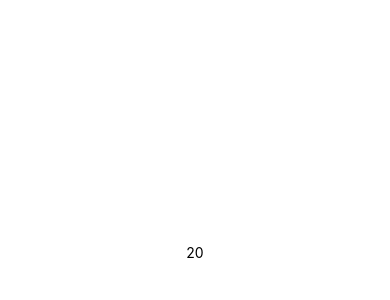
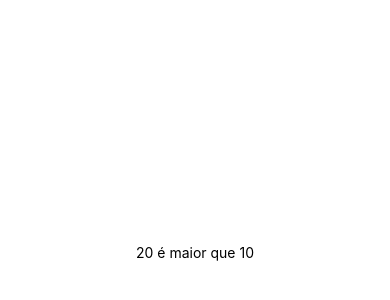
Before and after one commit to gustavoclay/iesb_programacao_dispositivos_moveis, a React Native app in the folder my-app/: screen / in a window 390 px wide. Shown: the part 170-470 px from the top of the page. Built offline with nearby package versions, Linux system fonts and the light colour scheme.

Commit message:
Exercicio MinMax

```diff
--- a/my-app/componentes/MinMax.js
+++ b/my-app/componentes/MinMax.js
@@ -2,15 +2,10 @@ import { Text } from "react-native"
 
 export default function MinMax(props) {
 
-    // const max = props.max;
-    // const min = props.min;
-
     const { min, max } = props;
     console.warn(props);
 
-
-
     return (
-        <Text>{max}</Text>
+        <Text>{max} é maior que {min}</Text>
     )
 }
```
